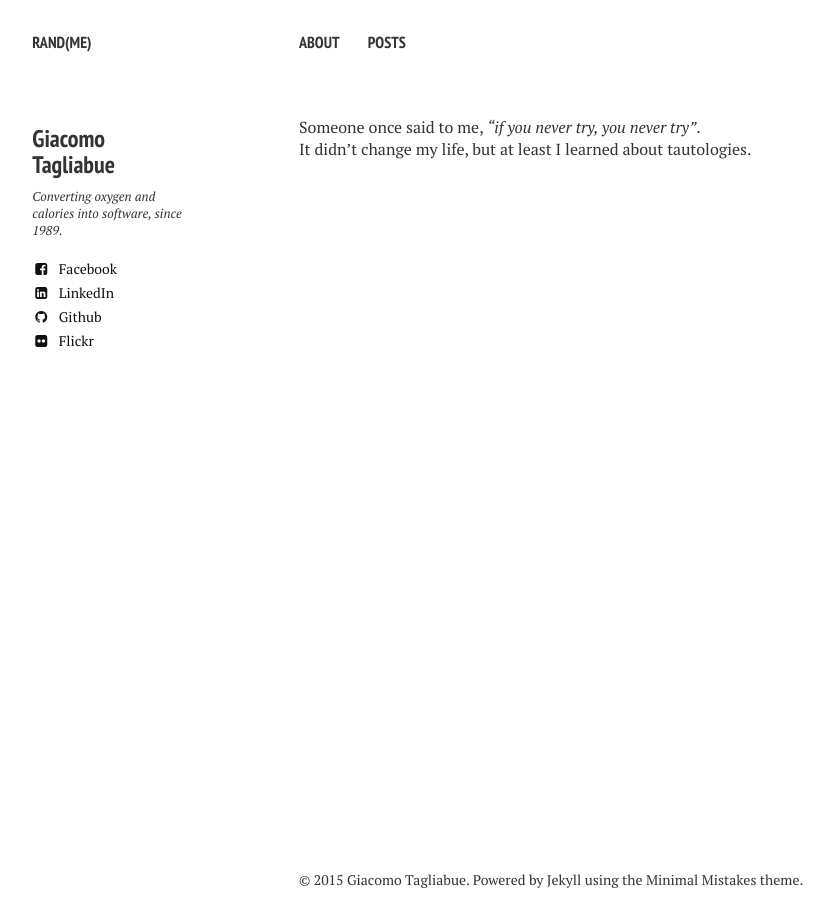
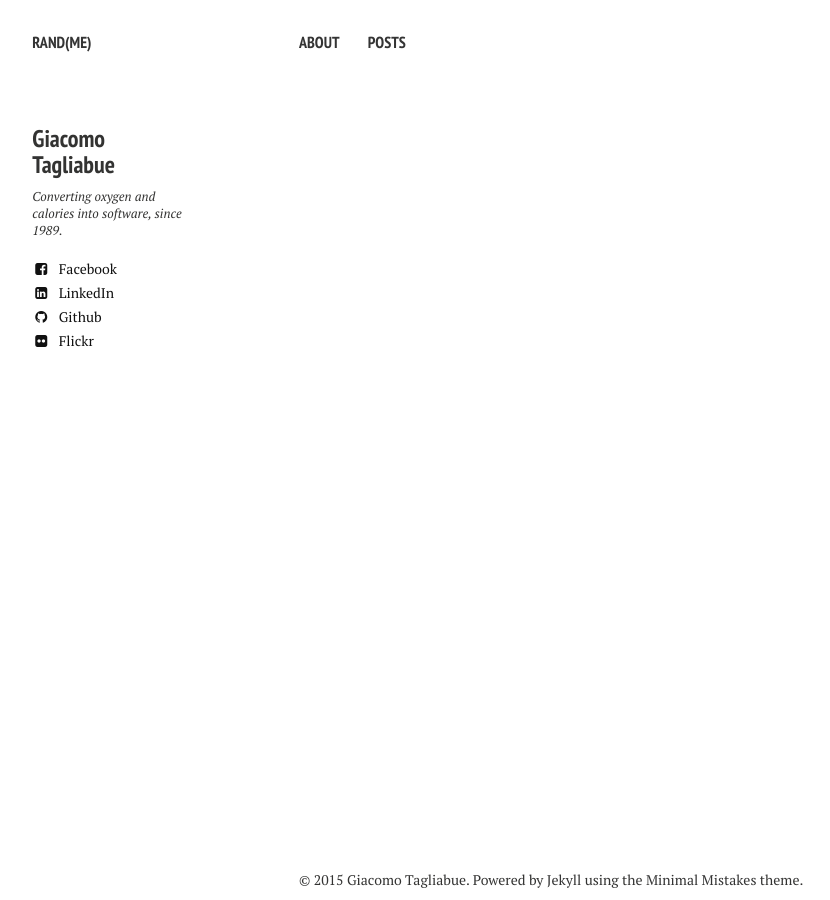
Before and after one commit to itajaja/itajaja.github.io, a Jekyll site: the page built from index.md, in a window 1280 px wide. Shown: the whole page, without its empty margins (21-851 px from the left). Built offline with Jekyll 4.4.1, drawn with Linux system fonts in a browser that asks for light colours; nearby versions of some CDN libraries.

Commit message:
update abouts

```diff
--- a/index.md
+++ b/index.md
@@ -3,6 +3,3 @@ layout: home
 excerpt: "My personal curiosity release valve"
 tags: [blog]
 ---
-
-Someone once said to me, _"if you never try, you never try"_.
-It didn't change my life, but at least I learned about tautologies.
```
Also changed, not shown: about/index.md (+1 -1 lines).
